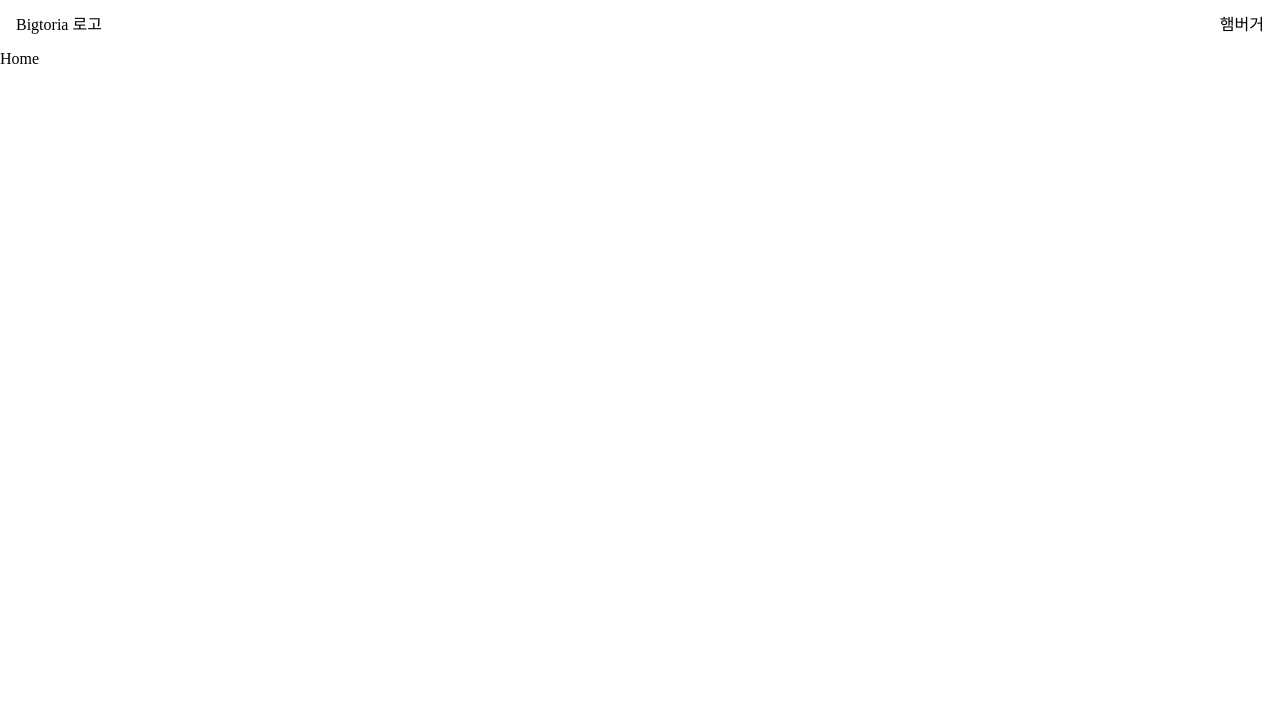
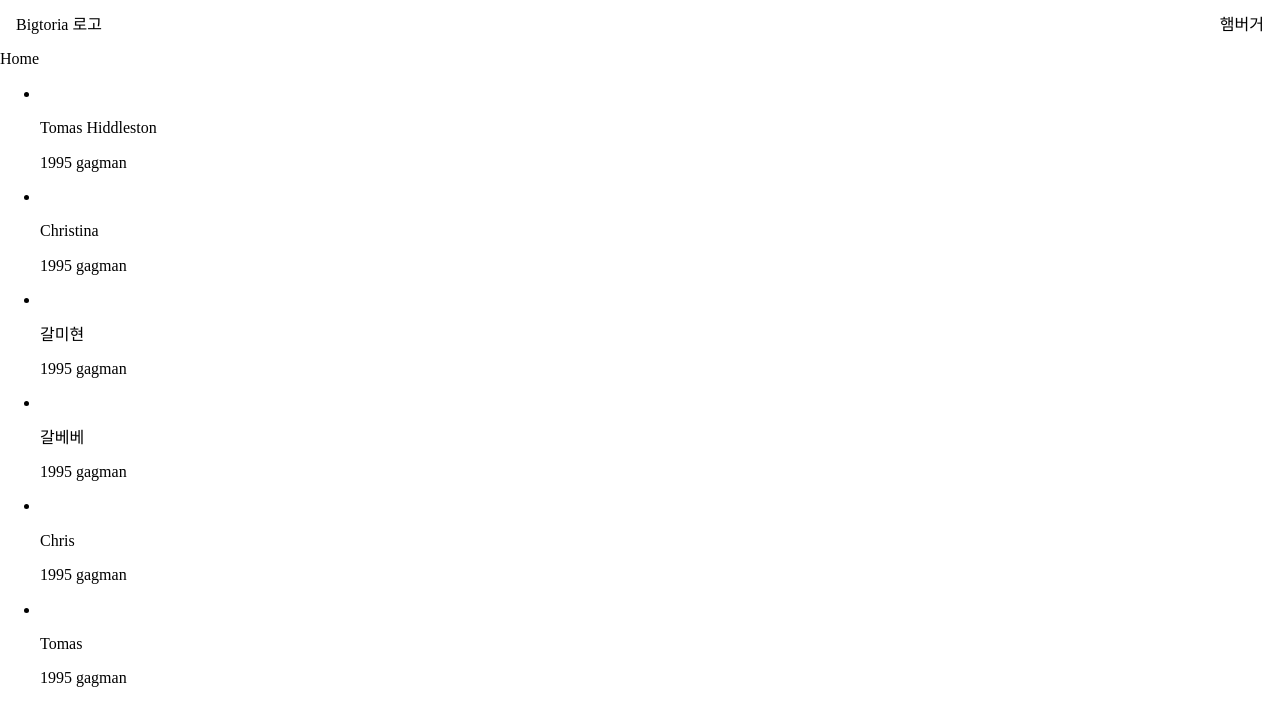
Before and after one commit to prgrms-fe-devcourse/FEDC3_Bigtoria_Off, a React (Vite) app: page / in a window 1280 px wide. Shown: the top 726 px of the page. Built offline with nearby package versions, Linux system fonts and the light colour scheme.

Commit message:
feat: [#24] 사용자 전체 목록 불러오기 with dummy

```diff
--- a/src/App.tsx
+++ b/src/App.tsx
@@ -1,4 +1,5 @@
 import { BrowserRouter, Routes, Route } from 'react-router-dom';
+import UserList from './components/Home/UserList/UserList';
 
 import Header from './components/shared/Header';
 
@@ -9,7 +10,15 @@ const App = () => {
     <BrowserRouter>
       <Header />
       <Routes>
-        <Route path={ROUTES.HOME} element={<div>Home</div>} />
+        <Route
+          path={ROUTES.HOME}
+          element={
+            <div>
+              Home
+              <UserList />
+            </div>
+          }
+        />
       </Routes>
     </BrowserRouter>
   );
--- /dev/null
+++ b/src/components/Home/UserList/UserList.tsx
@@ -0,0 +1,38 @@
+import { useState } from 'react';
+import { dummy } from '../dummy';
+
+interface Props {
+  users: Array<User>;
+}
+
+//TODO: props로 userList를 받을 예정
+const UserList = () => {
+  const [userProfiles, setUserProfiles] = useState(dummy);
+
+  const showUserProfileList = (userProfiles: Array<User>) => {
+    return (
+      <ul>
+        {userProfiles.map(({ _id, fullName }) => {
+          const {
+            name,
+            image,
+            info: { year, job, description },
+          } = JSON.parse(fullName);
+          return (
+            <li key={_id}>
+              <img src={image} />
+              <p>{name}</p>
+              <p>
+                {year} {job} {description}
+              </p>
+            </li>
+          );
+        })}
+      </ul>
+    );
+  };
+
+  return <>{showUserProfileList(userProfiles)}</>;
+};
+
+export default UserList;
```
Also changed, not shown: src/components/Home/SearchForm/SearchForm.tsx (+5 -5 lines), src/components/Home/dummy.d.ts (renamed from src/components/Home/SearchForm/dummy.d.ts), src/components/Home/dummy.js (renamed from src/components/Home/SearchForm/dummy.js).
